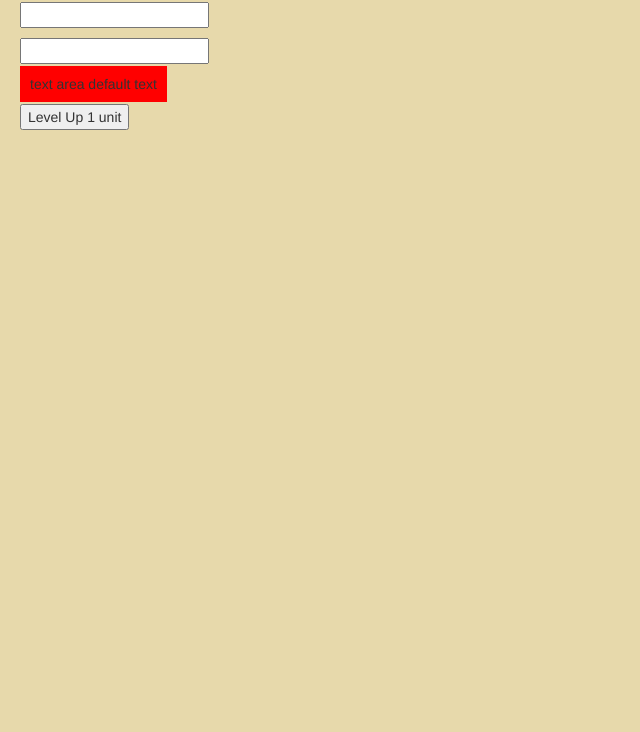
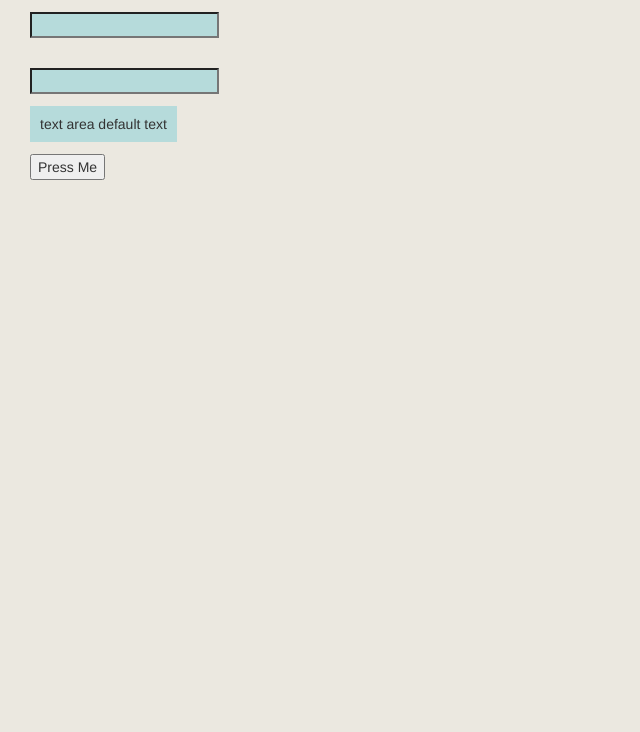
Before and after one commit to s-fanou/javascript, a plain HTML site: page index.html in a window 1280 px wide. Shown: the part 68-800 px from the top of the page, without its empty margins (0-640 px from the left). Drawn offline with nearby package versions, Linux system fonts and the light colour scheme.

Commit message:
adds styles

```diff
--- a/exp1.js
+++ b/exp1.js
@@ -13,7 +13,7 @@ $(document).ready(function () {
     the phrase "I am 11 years old " and In the second variable
     put the phrase "and I live in Larnaca."
       Then I want you to display both variables together in
-    txtArea1. Good luck! */
+    #span1. Good luck! */
 
     /* Marie write your code below here */
 
--- a/index.html
+++ b/index.html
@@ -15,13 +15,13 @@
 
         <div>
 
-            <p> <input type="text" name="txt1" id="txt1"></p>
+            <p> <input type="text" name="txt1" id="txt1" class="text-boxes"></p>
 
-            <p><input type="textarea" name="txtArea1" id="txtArea1"></p>
+            <p><input type="textarea" name="txtArea1" id="txtArea1" class="text-boxes"></p>
 
             <p><span name="span1" id="span1"> text area default text</span></p>
 
-            <p><input type="button" name="btn1" id="btn1" value="Level Up 1 unit"></p>
+            <p><input type="button" name="btn1" id="btn1" value="Press Me"></p>
 
         </div>
 
--- a/styles.css
+++ b/styles.css
@@ -1,9 +1,21 @@
 body {
   margin: 20px;
-  background-color: rgb(231, 217, 171);
+  background-color: rgb(235, 232, 224);
 }
 
 #span1 {
-  background-color: red;
+  background-color: rgb(182, 219, 219);
   padding:10px;
+  margin: 10px;
+  border-style: solid;
+  border: 1px;
 }
+
+.text-boxes{
+  background-color: rgb(182, 219, 219);
+  margin: 10px;
+}
+
+#btn1 {
+  margin: 10px;
+}
```
